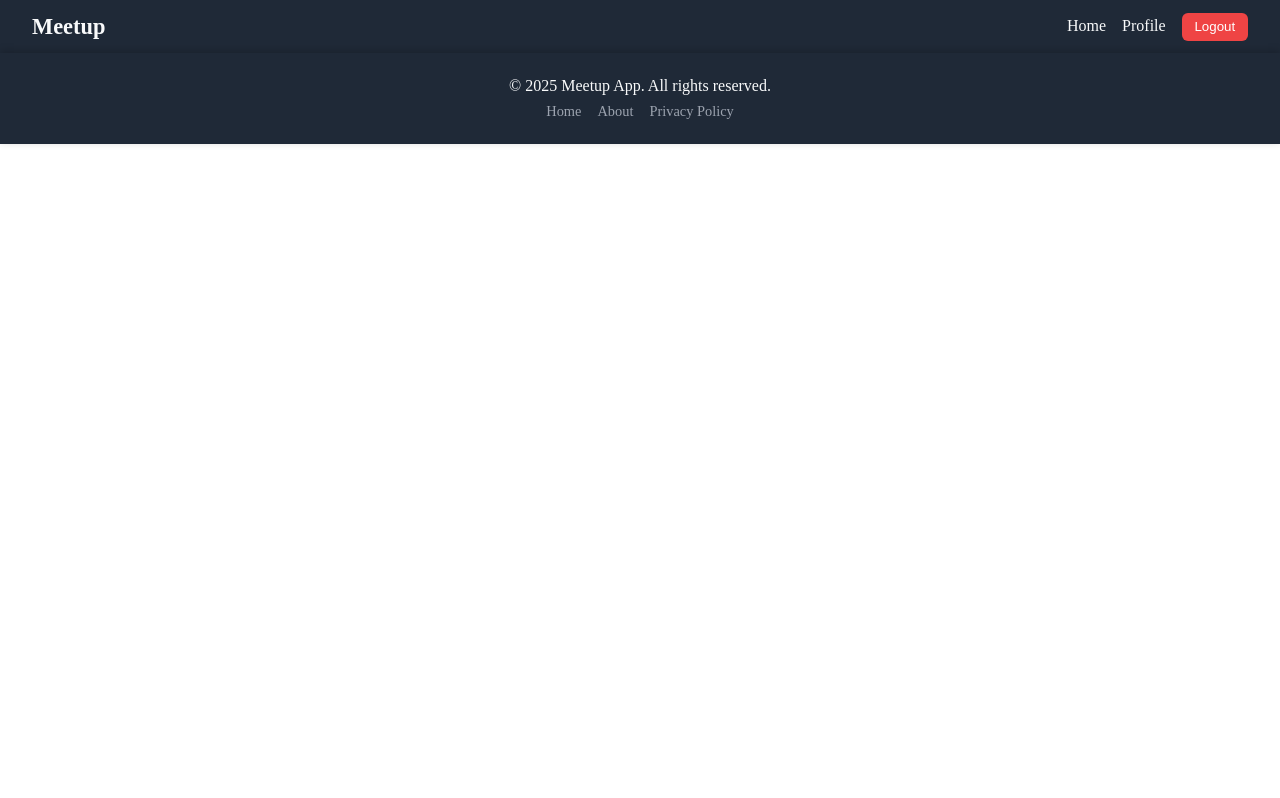
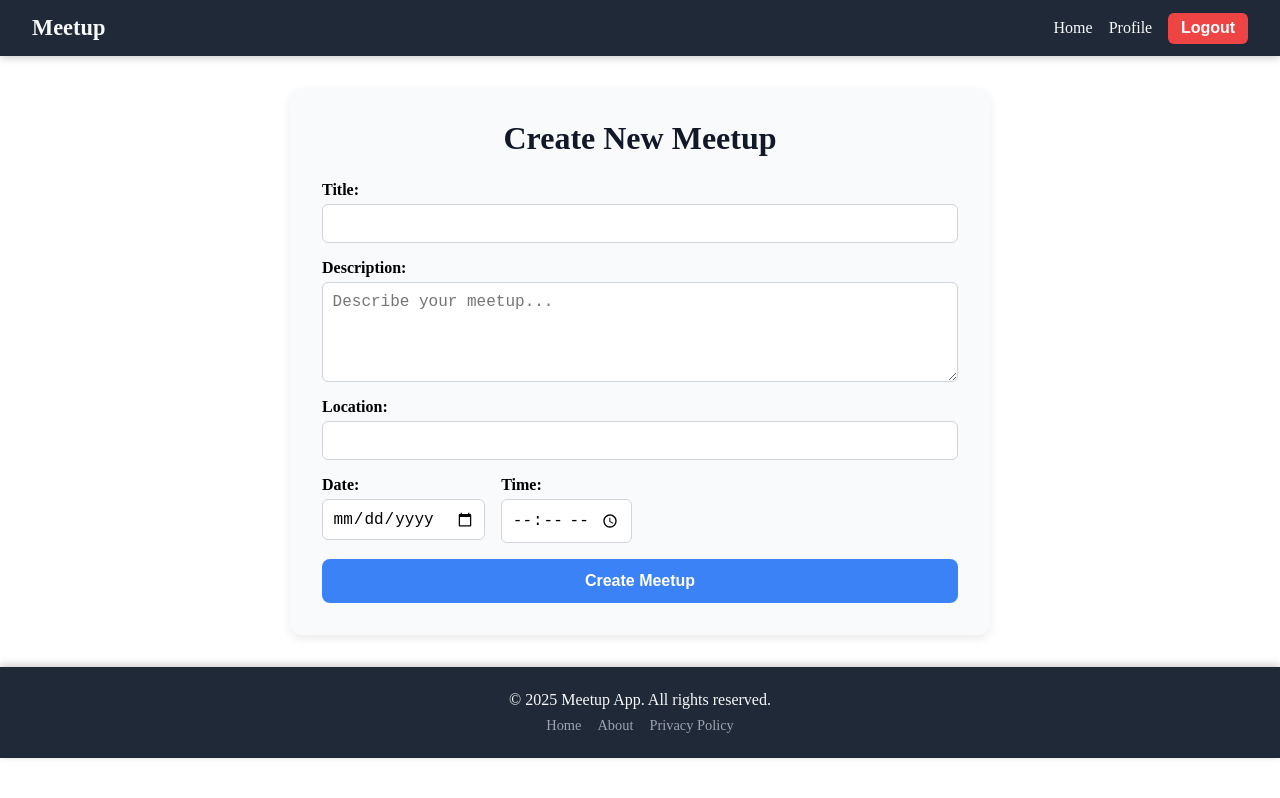
Before and after one commit to MorinoCode/meetup-frontend, a React (Vite) app: page /create-meetup in a window 1280 px wide. Built offline with nearby package versions, Linux system fonts and the light colour scheme; sample sign-in values are in the browser's storage.

Commit message:
add create meetup page

```diff
--- a/src/App.jsx
+++ b/src/App.jsx
@@ -15,6 +15,7 @@ import Login from "./pages/login/Login";
 import MeetupsPage from "./pages/meetups/MeetupsPage";
 import ProfilePage from "./pages/profile/ProfilePage";
 import MeetupDetailsPage from "./pages/meetupDetails/MeetupDetailsPage";
+import CreateMeetupPage from "./pages/createmeetup/CreateMeetupPage";
 import Footer from "./component/footer/Footer";
 
 function App() {
@@ -35,6 +36,7 @@ function App() {
           <Route path="/allmeetup" element={<PrivateRoute><MeetupsPage /></PrivateRoute> }/>
           <Route path="/profile" element={<PrivateRoute><ProfilePage /></PrivateRoute> }/>
           <Route path="/meetup/:id" element={<PrivateRoute> <MeetupDetailsPage /></PrivateRoute> }/>
+          <Route path="/create-meetup" element={<PrivateRoute>  <CreateMeetupPage /></PrivateRoute> }/>
         </Routes>
 
         <Footer />
--- /dev/null
+++ b/src/pages/createmeetup/CreateMeetupPage.css
@@ -0,0 +1,65 @@
+.create-meetup-page {
+  max-width: 700px;
+  margin: 2rem auto;
+  background: #f9fafb;
+  padding: 2rem;
+  border-radius: 12px;
+  box-shadow: 0 4px 10px rgba(0, 0, 0, 0.08);
+}
+
+.create-meetup-page h1 {
+  text-align: center;
+  margin-bottom: 1.5rem;
+}
+
+.create-meetup-form {
+  display: flex;
+  flex-direction: column;
+  gap: 1rem;
+}
+
+.create-meetup-form label {
+  font-weight: 600;
+  display: flex;
+  flex-direction: column;
+  gap: 0.3rem;
+}
+
+.create-meetup-form input,
+.create-meetup-form textarea {
+  border: 1px solid #d1d5db;
+  border-radius: 6px;
+  padding: 0.6rem;
+  font-size: 1rem;
+}
+
+.create-meetup-form textarea {
+  min-height: 100px;
+  resize: vertical;
+}
+
+.date-time-row {
+  display: flex;
+  gap: 1rem;
+}
+
+button {
+  background: #3b82f6;
+  color: white;
+  border: none;
+  border-radius: 8px;
+  padding: 0.8rem;
+  font-size: 1rem;
+  cursor: pointer;
+  font-weight: 600;
+}
+
+button:hover {
+  background: #2563eb;
+}
+
+.error {
+  color: #dc2626;
+  font-weight: 500;
+  text-align: center;
+}
--- /dev/null
+++ b/src/pages/createmeetup/CreateMeetupPage.jsx
@@ -0,0 +1,117 @@
+// src/pages/createmeetup/CreateMeetupPage.jsx
+import "./CreateMeetupPage.css";
+import { useState } from "react";
+import { useNavigate } from "react-router-dom";
+
+export default function CreateMeetupPage() {
+  const [title, setTitle] = useState("");
+  const [description, setDescription] = useState("");
+  const [location, setLocation] = useState("");
+  const [date, setDate] = useState("");
+  const [time, setTime] = useState("");
+  const [loading, setLoading] = useState(false);
+  const [error, setError] = useState("");
+  const navigate = useNavigate();
+
+  async function handleSubmit(e) {
+    e.preventDefault();
+    setError("");
+    setLoading(true);
+
+    try {
+      const token = localStorage.getItem("token");
+      const userId = localStorage.getItem("userId"); // används för host
+
+      const res = await fetch("https://meetup-backend-my4m.onrender.com/meetups", {
+        method: "POST",
+        headers: {
+          "Content-Type": "application/json",
+          Authorization: `Bearer ${token}`,
+        },
+        body: JSON.stringify({
+          title,
+          description,
+          location,
+          date,
+          time,
+          host_id: userId, // nytt fält i backend
+        }),
+      });
+
+      if (!res.ok) throw new Error("Failed to create meetup");
+
+      alert("✅ Meetup created successfully!");
+      navigate("/allmeetup");
+    } catch (err) {
+      console.error("Error creating meetup:", err);
+      setError("Could not create meetup. Please try again.");
+    } finally {
+      setLoading(false);
+    }
+  }
+
+  return (
+    <div className="create-meetup-page">
+      <h1>Create New Meetup</h1>
+
+      <form className="create-meetup-form" onSubmit={handleSubmit}>
+        <label>
+          Title:
+          <input
+            type="text"
+            value={title}
+            onChange={(e) => setTitle(e.target.value)}
+            required
+          />
+        </label>
+
+        <label>
+          Description:
+          <textarea
+            value={description}
+            onChange={(e) => setDescription(e.target.value)}
+            placeholder="Describe your meetup..."
+          />
+        </label>
+
+        <label>
+          Location:
+          <input
+            type="text"
+            value={location}
+            onChange={(e) => setLocation(e.target.value)}
+            required
+          />
+        </label>
+
+        <div className="date-time-row">
+          <label>
+            Date:
+            <input
+              type="date"
+              value={date}
+              onChange={(e) => setDate(e.target.value)}
+              required
+            />
+          </label>
+
+          <label>
+            Time:
+            <input
+              type="time"
+              value={time}
+              onChange={(e) => setTime(e.target.value)}
+              required
+            />
+          </label>
+        </div>
+
+        {error && <p className="error">{error}</p>}
+
+        <button type="submit" disabled={loading}>
+          {loading ? "Creating..." : "Create Meetup"}
+        </button>
+      </form>
+    </div>
+  );
+}
```
